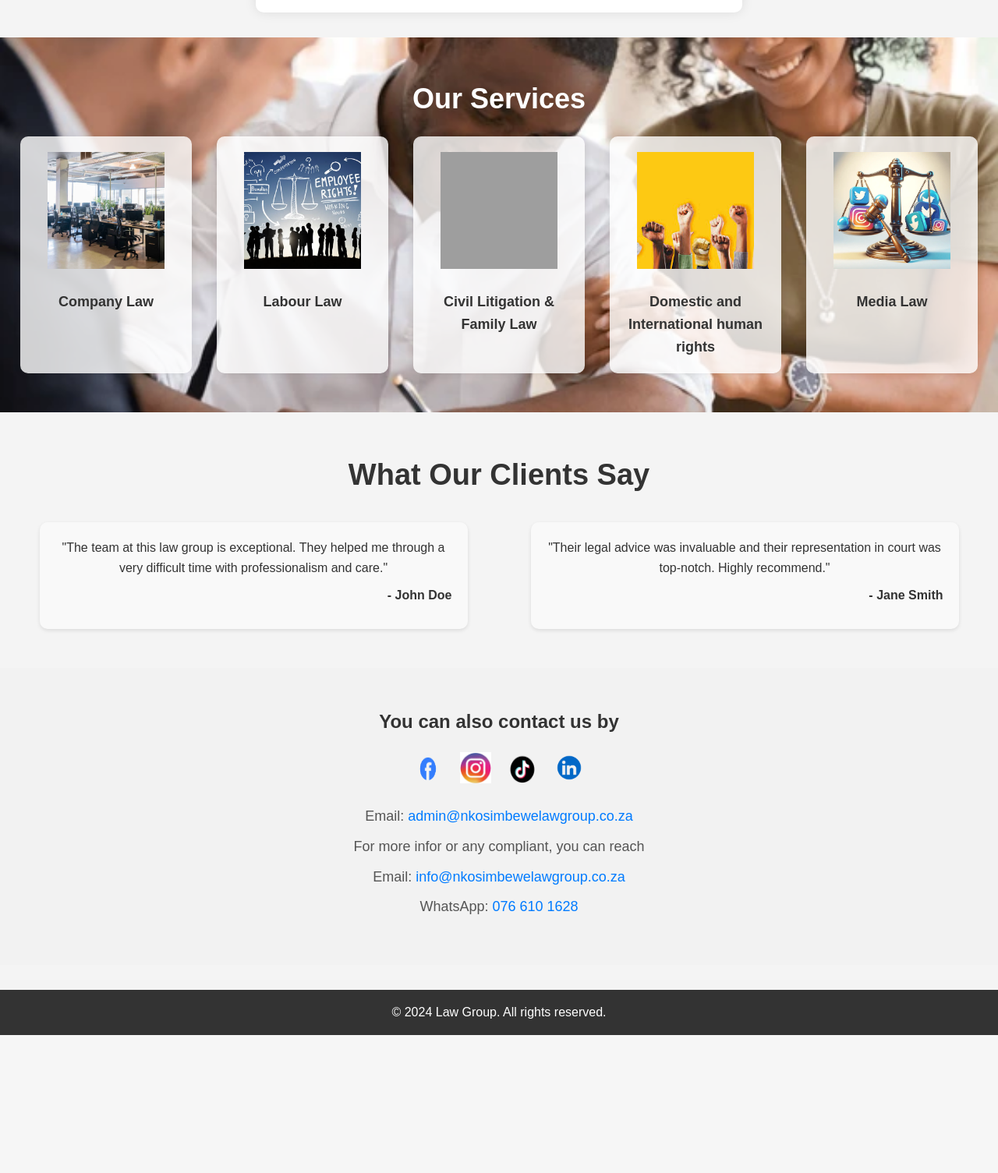
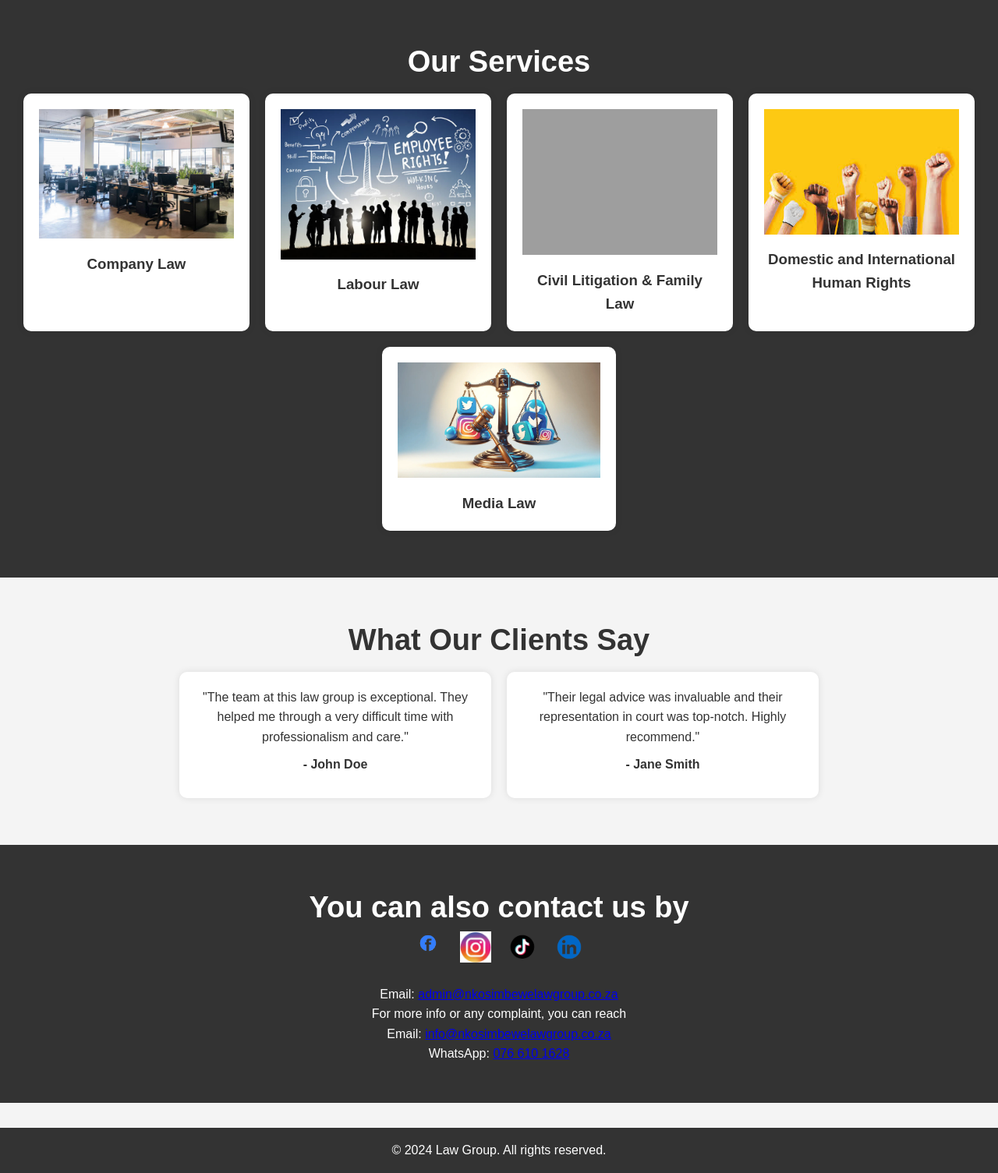
Before and after one commit to OmegaSithebe/Nkosi-Mbewe-Law-Group, a PHP site: page / in a window 1280 px wide. Shown: the part 1161-2666 px from the top of the page at 78% size. Before the commit the page ends 2489 px from the top, so only its background shows below. Run offline with PHP 8.4, Linux system fonts and the light colour scheme; some libraries are stand-ins or nearby versions; grey boxes are pictures that could not be loaded.

Commit message:
05 June work edit

```diff
--- a/css/styles.css
+++ b/css/styles.css
@@ -105,385 +103,266 @@ header nav ul li a:hover::before {
     left: 0;
     width: 100%;
     height: 100%;
-    background-image: url('../images/Homepage.jpg'); /* Replace with the path to your background image */
+    background-image: url('../images/Homepage.jpg');
     background-size: cover;
     background-position: center;
     background-repeat: no-repeat;
-    filter: blur(8px); /* Adjust the blur radius as needed */
-    z-index: -1; /* Place the pseudo-element behind the content */
-}
-
-/* Ensure the content within #hero stays above the blurred background */
-#hero > * {
-    position: relative;
+    filter: blur(8px);
+    background: linear-gradient(to bottom, rgba(0, 0, 0, 0.7), rgba(0, 0, 0, 0.7));
     z-index: 1;
 }
 
 #hero h1 {
-    padding-top: 3rem;
-    font-size: 3rem;
-    margin-bottom: 1rem;
-    color: #fff;
+    font-size: 48px;
+    margin-bottom: 20px;
+    z-index: 2;
+    position: relative;
 }
 
 #hero p {
-    font-size: 2.5rem;
-    margin-bottom: 2rem;
+    font-size: 24px;
+    margin-bottom: 30px;
+    z-index: 2;
+    position: relative;
 }
 
 #hero .cta {
-    padding: 0.75rem 1.5rem;
-    background-color: #0066cc;
-    color: #fff;
+    display: inline-block;
+    padding: 10px 20px;
+    background: #e8491d;
+    color: white;
+    text-decoration: none;
+    font-size: 18px;
     border-radius: 5px;
-    text-decoration: none;
-    font-size: 1.25rem;
+    transition: background 0.3s ease;
+    z-index: 2;
+    position: relative;
 }
 
-/* General Section Styles */
-section {
-    padding: 2rem 1rem;
-    text-align: center;
+#hero .cta:hover {
+    background: #333;
 }
 
-
-/* Footer Styles */
-footer {
-    background: #333;
-    color: #fff;
-    text-align: center;
-    padding: 1rem 0;
-    margin-top: 2rem;
-}
-
-/* Call to Action Button Styles */
-.cta {
-    display: inline-block;
-    margin-top: 1rem;
-    padding: 0.5rem 1rem;
-    color: #fff;
-    background: #0066cc;
-    border-radius: 5px;
-    text-decoration: none;
-}
-
-/* Add smooth scrolling */
-html {
-    scroll-behavior: smooth;
-}
-
-/* Add transitions to links and buttons */
-a, .cta {
-    transition: background-color 0.3s ease, color 0.3s ease;
-}
-
-a:hover, .cta:hover {
-    background-color: #004c99;
-    color: #fff;
-}
-
-/* Fade-in animation for sections */
-@keyframes fadeIn {
-    from { opacity: 0; transform: translateY(20px); }
-    to { opacity: 1; transform: translateY(0); }
-}
-
-section {
-    opacity: 0;
-    animation: fadeIn 1s forwards;
-}
-
-/* Adjust animation delay for each section */
-/*#hero {
-    animation-delay: 0s;
-}
-
-#about {
-    animation-delay: 0.5s;
-}
-
-#services {
-    animation-delay: 1s;
-}
-
-#attorneys {
-    animation-delay: 1.5s;
-}
-
-#blog {
-    animation-delay: 2s;
-}
-
-#contact {
-    animation-delay: 2.5s;
-}
-*/
-/* Responsive Design */
-@media (max-width: 768px) {
-    header nav ul {
-        flex-direction: column;
-        align-items: center;
-    }
-
-    #hero h1 {
-        font-size: 2rem;
-    }
-
-    #hero p {
-        font-size: 1.25rem;
-    }
-
-    .cta {
-        font-size: 1rem;
-    }
-}
-
-/* Home About Section */
-#about p {
-    padding-left: 2rem;
-    padding-right: 2rem;
-    font-weight: semi-bold;
-}
-
-#about .boldText{
+.boldText {
     font-weight: bold;
 }
 
-#about .updateText {
-    font-weight: semi-bold;
+/* About Section Styles */
+#about {
+    padding: 30px 20px;
+    text-align: center;
 }
 
 .main-section {
     display: flex;
+    flex-wrap: wrap;
     justify-content: center;
     align-items: center;
-    margin-top: 20px;
-}
-
-
-
-.side-image img {
-    width: 30px;
-    height: 60px;
 }
 
 .registration-block {
-    flex: 2;
+    flex: 1 1 300px;
+    max-width: 600px;
+    background-color: white;
     padding: 20px;
-    background-color: white;
-    box-shadow: 0 0 15px rgba(0, 0, 0, 0.1);
     border-radius: 10px;
+    box-shadow: 0 0 10px rgba(0, 0, 0, 0.1);
+    margin: 20px;
+}
+
+.registration-block h2 {
+    font-size: 24px;
+    margin-bottom: 10px;
+}
+
+.registration-block p {
+    margin-bottom: 20px;
+}
+
+.registration-block .form-group {
+    margin-bottom: 15px;
+}
+
+.registration-block .form-group label {
+    display: block;
+    font-size: 14px;
+    margin-bottom: 5px;
+}
+
+.registration-block .form-group input {
+    width: 100%;
+    padding: 8px;
+    border: 1px solid #ccc;
+    border-radius: 5px;
+}
+
+.registration-block .form-group button {
+    display: inline-block;
+    padding: 10px 20px;
+    background: #e8491d;
+    color: white;
+    text-decoration: none;
+    font-size: 18px;
+    border-radius: 5px;
+    transition: background 0.3s ease;
+    cursor: pointer;
+}
+
+.registration-block .form-group button:hover {
+    background: #333;
+}
+
+.side-image {
+    flex: 1 1 100px;
+    max-width: 200px;
+    margin: 20px;
     text-align: center;
 }
 
-.registration-block h2 {
-    font-size: 28px;
-    margin-bottom: 10px;
-    color: #333;
+.side-image img {
+    max-width: 100%;
+    height: auto;
 }
 
-.registration-block p {
-    font-size: 16px;
-    color: #666;
-    margin-bottom: 20px;
-}
-
-form {
-    display: flex;
-    flex-direction: column;
-}
-
-.form-group {
-    margin-bottom: 15px;
-    text-align: left;
-}
-
-.form-group label {
-    display: block;
-    margin-bottom: 5px;
-    font-weight: bold;
-    color: #333;
-}
-
-.form-group input {
-    width: 100%;
-    padding: 10px;
-    border: 1px solid #ccc;
-    border-radius: 5px;
-    font-size: 16px;
-    box-sizing: border-box;
-}
-
-.form-group button {
-    background-color: #0033cc;
+/* Home Services Section */
+.homeServices-section {
+    background-color: #333;
     color: white;
-    padding: 10px 20px;
-    border: none;
-    border-radius: 5px;
-    cursor: pointer;
-    font-size: 16px;
-    margin-top: 10px;
-}
-
-.form-group button:hover {
-    background-color: #002299;
-}
-
-@media (max-width: 768px) {
-    .main-section {
-        flex-direction: column;
-    }
-    .side-image {
-        padding: 5px;
-    }
-    .registration-block {
-        margin-top: 10px;
-    }
-}
-
-/* Services Section */
-.homeServices-section {
     text-align: center;
-    background-image: url('../images/ourServicesImage.webp');
-    background-size: cover;
-    background-position: center;
     padding: 50px 20px;
-    color: #fff;
-}
-
-.homeServices-section h2 {
-    font-size: 36px;
-    margin-bottom: 20px;
-    color: #fff;
 }
 
 .homeServices-container {
     display: flex;
-    justify-content: space-around;
     flex-wrap: wrap;
-    gap: 20px;
+    justify-content: center;
 }
 
 .homeServices-card {
-    background-color: rgba(255, 255, 255, 0.8);
+    background-color: white;
+    color: #333;
+    margin: 10px;
+    padding: 20px;
     border-radius: 10px;
-    padding: 20px;
-    width: 220px;
     box-shadow: 0 0 10px rgba(0, 0, 0, 0.1);
+    flex: 1 1 250px;
+    max-width: 300px;
     text-align: center;
-    color: #333;
 }
 
 .homeServices-card img {
-    width: 150px;
-    height: 150px;
-    object-fit: cover;
-}
-
-.homeServices-card h3 {
-    font-size: 18px;
-    margin-top: 20px;
-}
-
-@media (max-width: 768px) {
-    .homeServices-container {
-        flex-direction: column;
-        align-items: center;
-    }
+    max-width: 100%;
+    height: auto;
+    margin-bottom: 10px;
 }
 
 /* Testimonials Section */
-/* css/styles.css */
 #testimonials {
-    padding: 50px 20px; /* Adjust padding as needed */
+    padding: 50px 20px;
+    background: #f4f4f4;
     text-align: center;
 }
 
-#testimonials h2 {
-    margin-bottom: 30px; /* Space below the heading */
-}
-
 .testimonials-grid {
-    display: grid;
-    grid-template-columns: repeat(auto-fit, minmax(300px, 1fr));
-    gap: 20px; /* Space between the grid items */
-    justify-items: center; /* Center items horizontally within the grid */
+    display: flex;
+    flex-wrap: wrap;
+    justify-content: center;
 }
 
 .testimonial {
-    background-color: #f9f9f9; /* Background color of each testimonial block */
+    background: white;
     padding: 20px;
+    margin: 10px;
     border-radius: 10px;
-    box-shadow: 0 2px 5px rgba(0, 0, 0, 0.1);
-    max-width: 90%;
+    box-shadow: 0 0 10px rgba(0, 0, 0, 0.1);
+    flex: 1 1 300px;
+    max-width: 400px;
+    text-align: center;
 }
 
 .testimonial p {
-    margin: 0 0 10px; /* Space between paragraphs */
+    margin-bottom: 10px;
 }
 
-.testimonial strong {
-    display: block;
-    margin-top: 10px; /* Space above the strong element */
-    text-align: right; /* Align the name to the right */
-}
-
-
-
-/* Contact us Section Styles */
-
-/* css/styles.css */
+/* Contact Us Section */
 #contact-us {
+    padding: 50px 20px;
+    background: #333;
+    color: white;
     text-align: center;
-    padding: 50px 20px; /* Adjust padding as needed */
-    background-color: #f2f2f2; /* Light background color */
-}
-
-#contact-us h2 {
-    margin-bottom: 20px; /* Space below the heading */
-    font-size: 24px; /* Adjust font size as needed */
-    color: #333; /* Darker text color */
 }
 
 .social-media {
     display: flex;
     justify-content: center;
-    gap: 20px; /* Space between the social media icons */
-    margin-bottom: 20px; /* Space below the social media icons */
+    margin-bottom: 20px;
+}
+
+.social-link {
+    margin: 0 10px;
 }
 
 .social-link img {
-    width: 40px; /* Adjust size as needed */
-    height: 40px; /* Ensure the images are square */
-    transition: transform 0.3s ease; /* Smooth transform transition */
+    width: 40px;
+    height: auto;
 }
 
-.social-link img:hover {
-    transform: scale(1.1); /* Slightly enlarge the icons on hover */
+/* Footer Styles */
+footer {
+    background: #333;
+    color: white;
+    text-align: center;
+    padding: 20px 0;
 }
 
-#contact-us p {
-    margin: 10px 0; /* Space above and below the paragraphs */
-    font-size: 18px; /* Adjust font size as needed */
-    color: #555; /* Medium-dark text color */
-}
-
-#contact-us a {
-    color: #007BFF; /* Link color */
-    text-decoration: none;
-    transition: color 0.3s ease; /* Smooth color transition */
-}
-
-#contact-us a:hover {
-    color: #0056b3; /* Darker link color on hover */
-}
-
-
-/* Responsive Design */
+/* Responsive Styles */
 @media (max-width: 768px) {
-    .contactform-section {
+    .nav-links {
+        display: none;
         flex-direction: column;
         align-items: center;
+        background-color: #333;
+        position: absolute;
+        top: 60px;
+        right: 0;
+        width: 100%;
+        z-index: 10;
+    }
+
+    .nav-links.show {
+        display: flex;
+    }
+
+    .nav-links li {
+        margin: 15px 0;
+    }
+
+    .hamburger {
+        display: block;
+    }
+
+    .navbar {
+        justify-content: space-between;
+    }
+
+    #hero h1 {
+        font-size: 36px;
+    }
+
+    #hero p {
+        font-size: 18px;
+    }
+
+    #hero .cta {
+        font-size: 16px;
+    }
+
+    .registration-block, .side-image {
+        margin: 10px;
+    }
+
+    .side-image {
+        display: none;
     }
 }
 
--- a/index.html
+++ b/index.html
@@ -4,7 +4,10 @@
     <meta charset="UTF-8">
     <meta name="viewport" content="width=device-width, initial-scale=1.0">
     <title>Law Group - Home</title>
+    <!-- Link to CSS file -->
     <link rel="stylesheet" href="css/styles.css">
+    <!-- Font Awesome for icons -->
+    <link rel="stylesheet" href="https://cdnjs.cloudflare.com/ajax/libs/font-awesome/6.1.1/css/all.min.css">
 </head>
 <body>
     <header>
@@ -12,18 +15,17 @@
             <div class="logo">
                 <img src="../Nkosi Mbewe Law Group/images/nkosiMbeweLawGroup.png" alt="Logo" class="logo">
             </div>
-
             <nav>
-                <ul>
+                <ul class="nav-links">
                     <li><a href="index.html">Home</a></li>
                     <li><a href="about.html">About Us</a></li>
                     <li><a href="services.html">Services</a></li>
                     <li><a href="contact.html">Contact Us</a></li>
                 </ul>
+                <div class="hamburger" id="hamburger">
+                    <i class="fas fa-bars"></i>
+                </div>
             </nav>
-            <div class="hamburger" id="hamburger">
-                &#9776;
-            </div>
         </div>
     </header>
 
@@ -37,7 +39,7 @@
 
         <!-- Brief Introduction -->
         <section id="about">
-            <p>Thank you for contacting the Legal practice officer..the admitted and practing counsel by the <span class="boldText">Court of South Africa...</span> Alumni of the <span class="boldText">University of South Africa...</span><br>Please let us know how we can help you</p>
+            <p>Thank you for contacting the Legal practice officer..the admitted and practicing counsel by the <span class="boldText">Court of South Africa...</span> Alumni of the <span class="boldText">University of South Africa...</span><br>Please let us know how we can help you</p>
             <div class="main-section">
                 <div class="side-image">
                     <img src="../Nkosi-Mbewe-Law-Group/images/gavel.png" alt="Left Image">
@@ -83,7 +85,7 @@
                 </div>
                 <div class="homeServices-card">
                     <img src="../Nkosi-Mbewe-Law-Group/images/internationalRights.png" alt="Domestic and International human rights">
-                    <h3>Domestic and International human rights</h3>
+                    <h3>Domestic and International Human Rights</h3>
                 </div>
                 <div class="homeServices-card">
                     <img src="../Nkosi-Mbewe-Law-Group/images/mediaLaw2.png" alt="Media Law">
@@ -107,8 +109,7 @@
             </div>
         </section>
 
-
-        <!-- Social media platforms -->
+        <!-- Contact Us Section -->
         <section id="contact-us">
             <h2>You can also contact us by</h2>
             <div class="social-media">
@@ -125,17 +126,18 @@
                     <img src="../Nkosi-Mbewe-Law-Group/images/linkedin.png" alt="LinkedIn">
                 </a>
             </div>
-            <p>Email: <a href="nkosimbewe:admin@nkosimbewelawgroup.co.za">admin@nkosimbewelawgroup.co.za</a></p>
-            <p>For more infor or any compliant, you can reach</p>
-            <p>Email: <a href="nkosimbewe:admin@nkosimbewelawgroup.co.za">info@nkosimbewelawgroup.co.za</a></p>
+            <p>Email: <a href="mailto:admin@nkosimbewelawgroup.co.za">admin@nkosimbewelawgroup.co.za</a></p>
+            <p>For more info or any complaint, you can reach</p>
+            <p>Email: <a href="mailto:info@nkosimbewelawgroup.co.za">info@nkosimbewelawgroup.co.za</a></p>
             <p>WhatsApp: <a href="https://wa.me/+27787752229">076 610 1628</a></p>
         </section>
-
     </main>
 
     <footer>
         <p>&copy; 2024 Law Group. All rights reserved.</p>
     </footer>
-    <script src="js/scripts.js"></script>
+
+    <!-- Link to JavaScript file -->
+    <script src="js/script.js"></script>
 </body>
 </html>
```
Also changed, not shown: other parts of css/styles.css (+26 -28 lines), about.html (+7 -3 lines), booking-page.html (+9 -4 lines), contact.html (+9 -5 lines), intouch.html (+8 -3 lines), js/script.js (+21 -15 lines), services.html (+7 -3 lines), images/NKOSI MBEWE law group Logo.png (deleted), images/NKOSIMBEWElawgrouplogo2.png (added), images/nkosiMbeweLawGroup.png (deleted), 1 other file.
